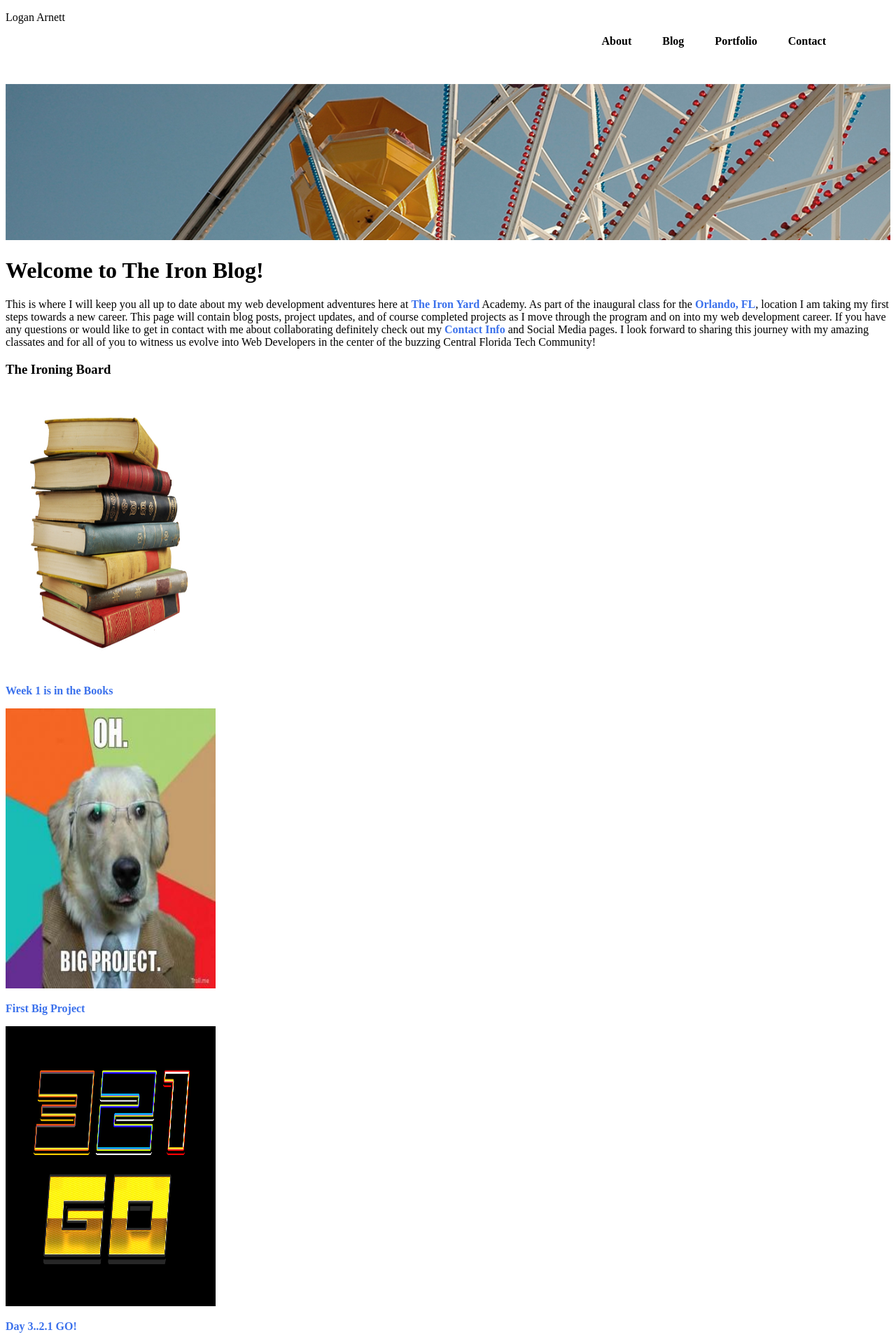
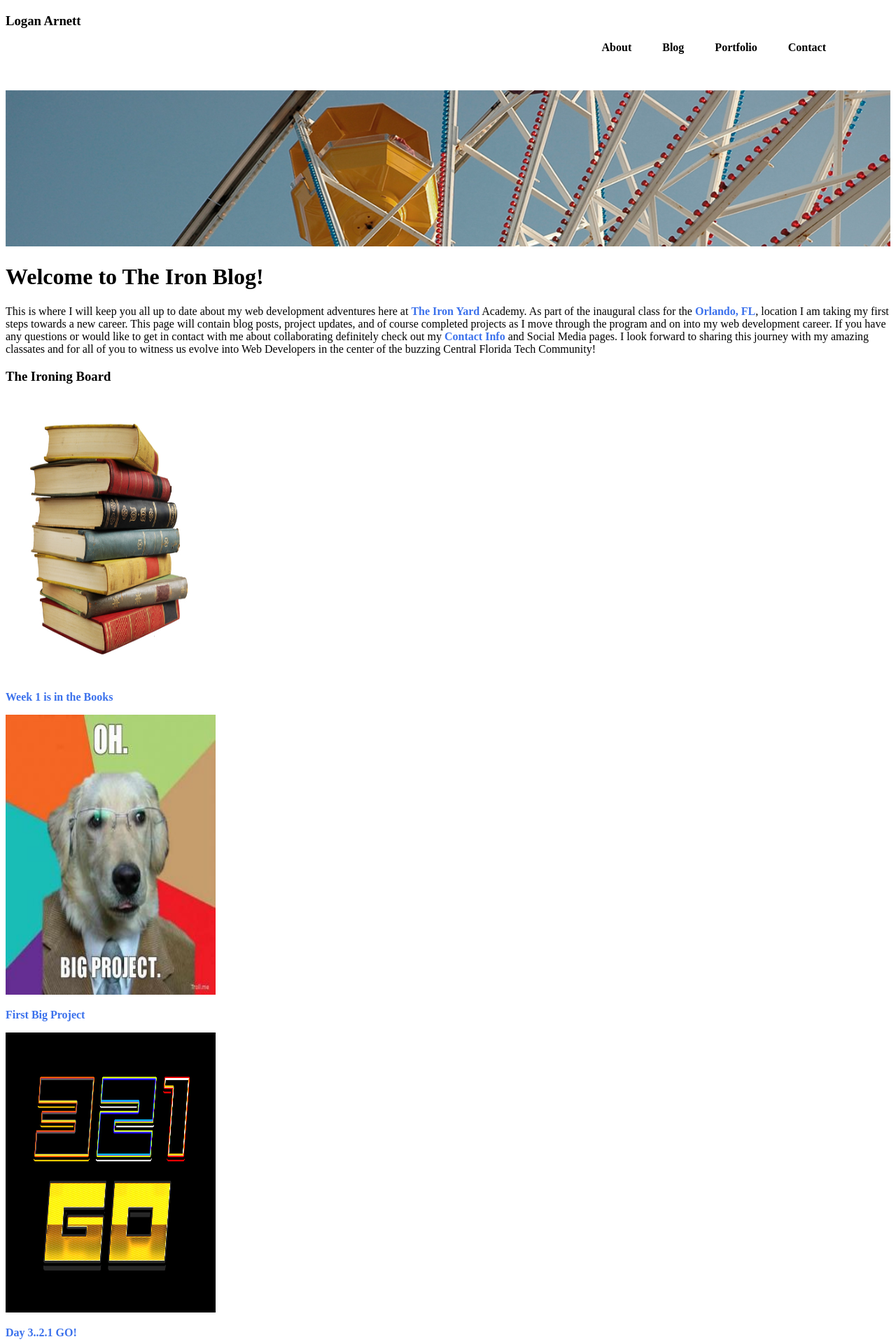
Before and after one commit to LoganArnett/MEANfolio, a Jekyll site: the page built from index.md, in a window 1280 px wide. Shown: the top 1920 px of the page at 70% size. Built offline with Jekyll 4.4.1, drawn with Linux system fonts in a browser that asks for light colours.

Commit message:
header name

```diff
--- a/_includes/navbar.html
+++ b/_includes/navbar.html
@@ -1,5 +1,5 @@
 <div id="navbar" >
-    <p id="mainname"> Logan Arnett</p>
+    <h3 id="mainname"> Logan Arnett</h3>
     <div id="navbar-right">
     <ul id="nav">
         <li><a href="http://loganarnett.github.io/">About</a></li>
--- a/style.css
+++ b/style.css
@@ -61,3 +61,7 @@ ul li a:hover {
     background-color: #000;
     color: #FFF;
 }
+
+#navbar {
+    display: inline;
+}
```
